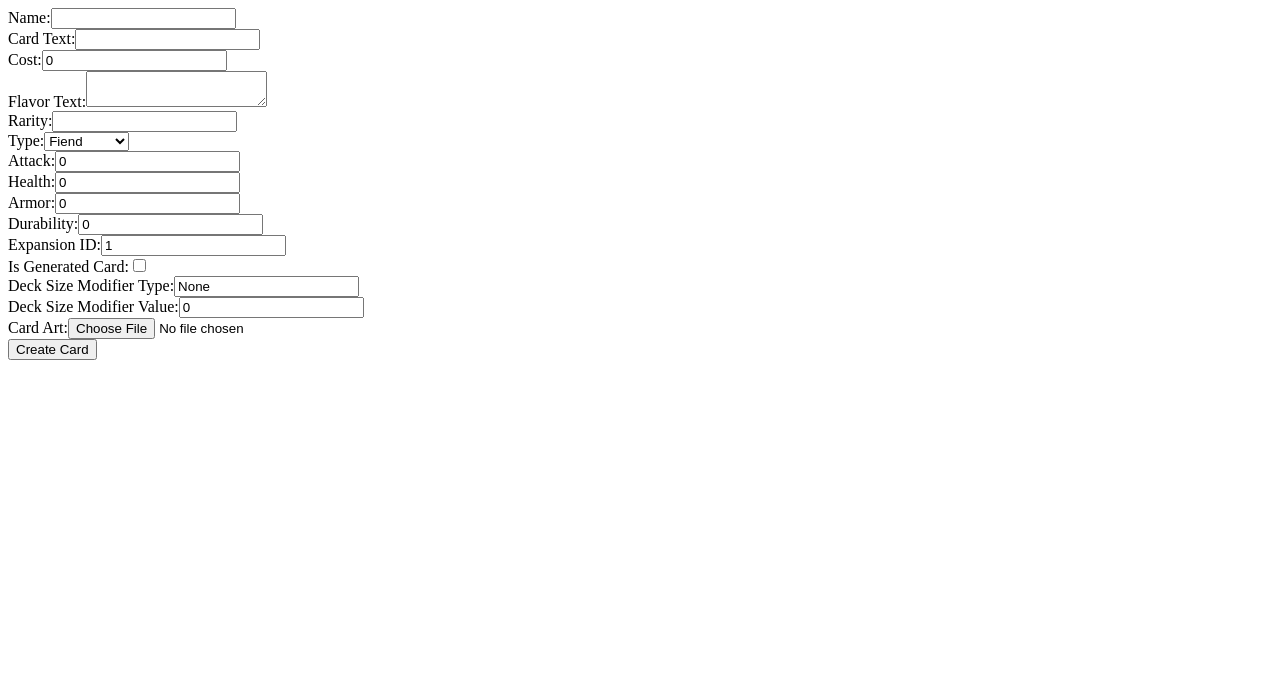
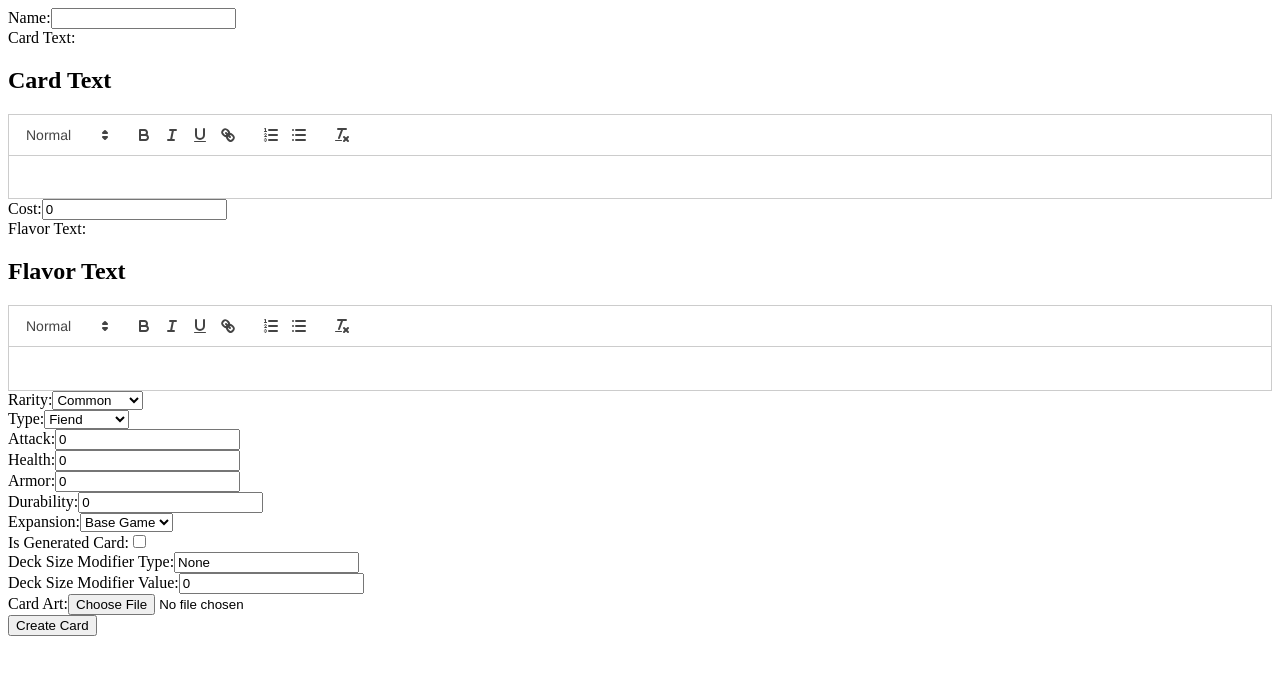
Before and after one commit to MS-Izoku/rathama-manager-ui, a Gatsby site: page /Cards/Creator in a window 1280 px wide. Built offline with nearby package versions, Linux system fonts and the light colour scheme; Gatsby itself is replaced by a stand-in of ours.

Commit message:
adding rich text editor to project

```diff
--- a/package.json
+++ b/package.json
@@ -23,6 +23,7 @@
     "react": "^18.2.0",
     "react-dom": "^18.2.0",
     "react-helmet": "^6.1.0",
+    "react-quill": "^2.0.0",
     "recoil": "^0.7.7",
     "sass": "^1.70.0"
   }
--- a/src/components/CardCreatorForm.js
+++ b/src/components/CardCreatorForm.js
@@ -1,9 +1,11 @@
 import React, {useState} from 'react'
+import TextEditor from './TextEditor';
 
 const CardCreatorForm = props => {
+
     // Define state for each attribute in the form
-    const [name, setName] = useState('');
-    const [cardText, setCardText] = useState('');
+    const [name, setName] = useState(props.name ? props.name : "");
+    const [cardText, setCardText] = useState(props.cardText ? props.cardText : "");
     const [cost, setCost] = useState(0);
     const [flavorText, setFlavorText] = useState('');
     const [rarity, setRarity] = useState('');
@@ -18,28 +20,55 @@ const CardCreatorForm = props => {
     const [deckSizeModifierValue, setDeckSizeModifierValue] = useState(0);
     const [cardArt, setCardArt] = useState(null); // For handling image upload
 
+    const [expansions, setExpansions] = useState([{id: 0, name: "Base Game"}])
+
+
+    const getExpansions = async (e) => {
+        expansions = [{id: 0, name: "Base Game"}]
+        setExpansions(expansions)
+    }
+
+    const ExpansionDropdown = () => {
+        const optionElement = (expansionData) => <option value={expansionData.id}>{expansionData.name}</option>
+
+        return <select onChange={()=>{}}>{ expansions.map(expansion => <option value={expansion.id}>{expansion.name}</option>) }</select>
+    }
+
 
     return <form onSubmit={props.onSubmit}>
     <div>
         <label>Name:</label>
         <input type="text" value={name} onChange={(e) => setName(e.target.value)} />
     </div>
+
     <div>
         <label>Card Text:</label>
-        <input type="text" value={cardText} onChange={(e) => setCardText(e.target.value)} />
+        <TextEditor title="Card Text"></TextEditor>
     </div>
+
     <div>
         <label>Cost:</label>
         <input type="number" value={cost} onChange={(e) => setCost(Number(e.target.value))} />
     </div>
+
     <div>
         <label>Flavor Text:</label>
-        <textarea value={flavorText} onChange={(e) => setFlavorText(e.target.value)} />
+        {/* <textarea value={flavorText} onChange={(e) => setFlavorText(e.target.value)} /> */}
+        <TextEditor title="Flavor Text"></TextEditor>
     </div>
+
     <div>
         <label>Rarity:</label>
-        <input type="text" value={rarity} onChange={(e) => setRarity(e.target.value)} />
+        <select>
+            <option value="Common">Common</option>
+            <option value="Uncommon">Uncommon</option>
+            <option value="Rare">Rare</option>
+            <option value="Epic">Epic</option>
+            <option value="Legendary">Legendary</option>
+            <option value="Artifact">Artifact</option>
+        </select>
     </div>
+
     <div>
         <label>Type:</label>
         {/* <input type="text" value={type} onChange={(e) => setType(e.target.value)} /> */}
@@ -52,26 +81,32 @@ const CardCreatorForm = props => {
             <option value="WeaponCard">Weapon</option>
         </select>
     </div>
+
     <div>
         <label>Attack:</label>
         <input type="number" value={attack} onChange={(e) => setAttack(Number(e.target.value))} />
     </div>
+
     <div>
         <label>Health:</label>
         <input type="number" value={health} onChange={(e) => setHealth(Number(e.target.value))} />
     </div>
+
     <div>
         <label>Armor:</label>
         <input type="number" value={armor} onChange={(e) => setArmor(Number(e.target.value))} />
     </div>
+
     <div>
         <label>Durability:</label>
         <input type="number" value={durability} onChange={(e) => setDurability(Number(e.target.value))} />
     </div>
+
     <div>
-        <label>Expansion ID:</label>
-        <input type="number" value={expansionId} onChange={(e) => setExpansionId(Number(e.target.value))} />
+        <label>Expansion:</label>
+        <ExpansionDropdown/>
     </div>
+
     <div>
         <label>Is Generated Card:</label>
         <input
@@ -80,6 +115,7 @@ const CardCreatorForm = props => {
             onChange={(e) => setIsGeneratedCard(e.target.checked)}
         />
     </div>
+
     <div>
         <label>Deck Size Modifier Type:</label>
         <input
@@ -88,6 +124,7 @@ const CardCreatorForm = props => {
             onChange={(e) => setDeckSizeModifierType(e.target.value)}
         />
     </div>
+
     <div>
         <label>Deck Size Modifier Value:</label>
         <input
@@ -96,11 +133,13 @@ const CardCreatorForm = props => {
             onChange={(e) => setDeckSizeModifierValue(Number(e.target.value))}
         />
     </div>
+
     <div>
         <label>Card Art:</label>
         <input type="file" onChange={(e) => setCardArt(e.target.files[0])} />
     </div>
-    <button type="submit">Create Card</button>
+
+    <input type="submit" value={"Create Card"}/>
 </form>
 
 }
--- /dev/null
+++ b/src/components/TextEditor.js
@@ -0,0 +1,20 @@
+import React from 'react'
+import ReactQuill from "react-quill";
+import 'react-quill/dist/quill.snow.css';
+
+const TextEditor = (props) => {
+    const title = props.title ? props.title : "Text Editor";
+    const className = props.className ? props.className : "";
+    const titleClass = props.titleClass ? props.titleClass : "";
+
+    return (
+        <div>
+            <div className={className}>
+               <h2 className={titleClass}>{title}</h2>
+               <ReactQuill theme='snow'/>
+            </div>
+        </div>
+    );
+};
+
+export default TextEditor;
```
Also changed, not shown: 1 other file.
